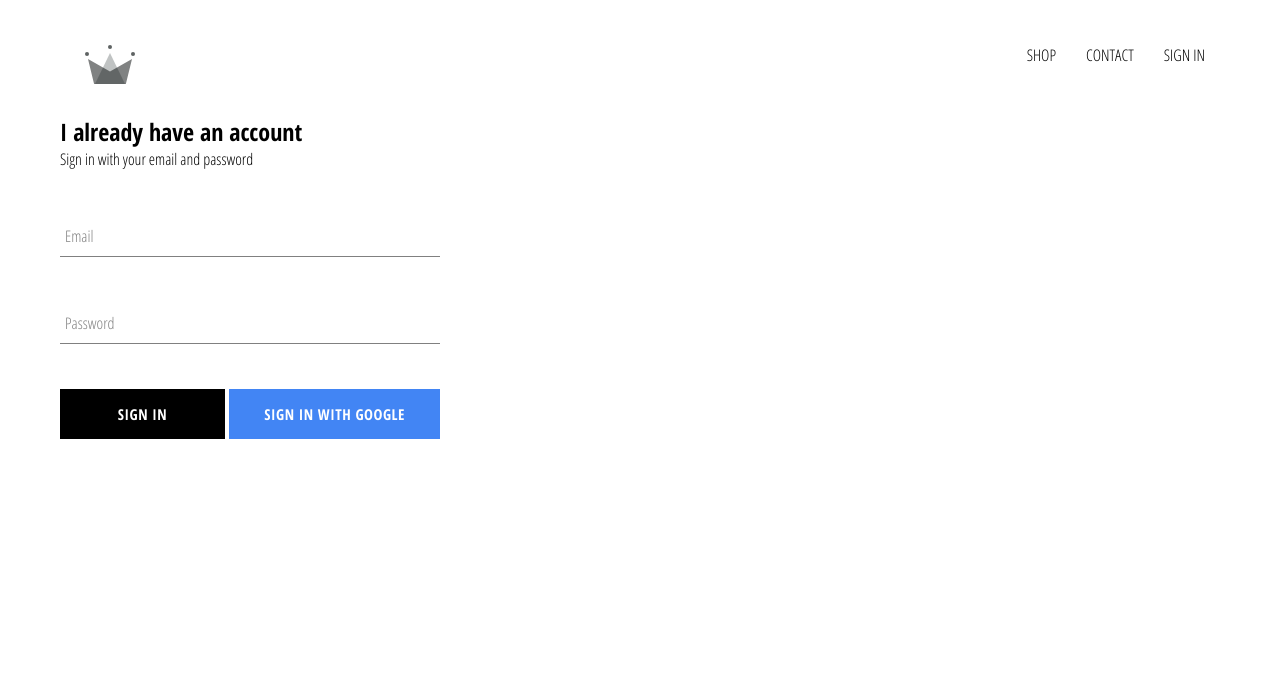
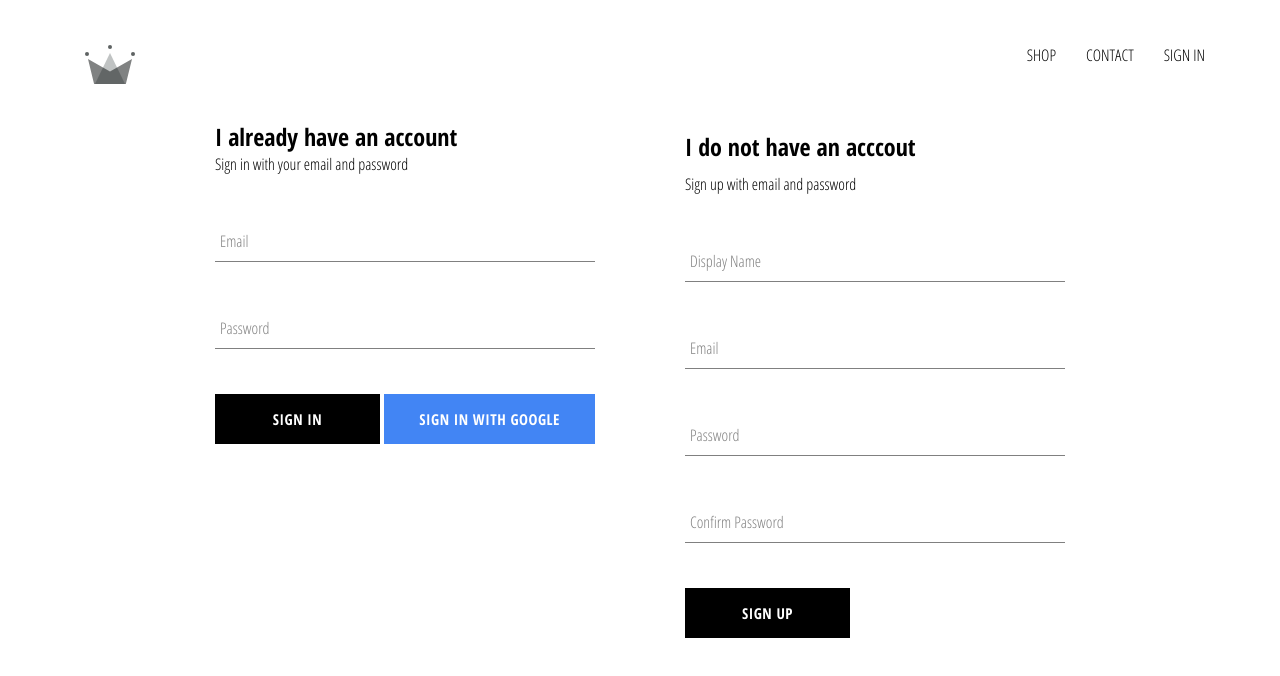
Before and after one commit to d-rat/royal-clothing, a React (Create React App) app: page /signin in a window 1280 px wide. Shown: the top 676 px of the page. Built offline with nearby package versions, Linux system fonts and the light colour scheme; no server answers.

Commit message:
authenticated users data is stored in firestore and we can signUp with email and password

```diff
--- a/src/App.js
+++ b/src/App.js
@@ -5,15 +5,29 @@
 import HomePage from "./pages/homepage/HomePage";
 import ShopPage from "./pages/shoppage/ShopPage";
 import SignInSignUpPage from "./pages/signIn-signUpPage/SignInSignUpPage";
-import firebase, { auth } from "./firebase/firebase.utils";
+import firebase, {
+  auth,
+  createUserProfileDocument,
+} from "./firebase/firebase.utils";
 
 function App() {
   firebase.unsubscribeFromAuth = null;
   const [currentUser, setCurrentUser] = useState(null);
 
   useEffect(() => {
-    firebase.unsubscribeFromAuth = auth.onAuthStateChanged((user) => {
-      setCurrentUser(user);
+    firebase.unsubscribeFromAuth = auth.onAuthStateChanged(async (userAuth) => {
+      if (userAuth) {
+        const userRef = await createUserProfileDocument(userAuth);
+
+        userRef.onSnapshot((snapShot) => {
+          setCurrentUser({
+            id: snapShot.id,
+            ...snapShot.data(),
+          });
+        });
+      }
+
+      setCurrentUser(userAuth);
     });
     return () => {
       firebase.unsubscribeFromAuth();
--- a/src/components/header/Header.jsx
+++ b/src/components/header/Header.jsx
@@ -19,7 +19,12 @@
           CONTACT
         </Link>
         {currentUser ? (
-          <div className="option" onClick={() => auth.signOut()}>
+          <div
+            className="option"
+            onClick={() => {
+              auth.signOut();
+            }}
+          >
             SIGN OUT
           </div>
         ) : (
--- /dev/null
+++ b/src/components/sign-up/SignUp.jsx
@@ -0,0 +1,92 @@
+import React, { useState } from "react";
+import FormInput from "../form-input/FormInput";
+import CustomButton from "../custom-button/CustomButton";
+import { auth, createUserProfileDocument } from "../../firebase/firebase.utils";
+
+import "./SignUp.scss";
+
+function SignUp() {
+  const [signUpState, setSignUpState] = useState({
+    displayName: "",
+    email: "",
+    password: "",
+    confirmPassword: "",
+  });
+
+  const handleSubmit = async (event) => {
+    event.preventDefault();
+
+    const { displayName, email, password, confirmPassword } = signUpState;
+
+    if (password !== confirmPassword) {
+      alert("password don't match");
+      return;
+    }
+    try {
+      const { user } = await auth.createUserWithEmailAndPassword(
+        email,
+        password
+      );
+      await createUserProfileDocument(user, { displayName });
+      setSignUpState({
+        displayName: "",
+        email: "",
+        password: "",
+        confirmPassword: "",
+      });
+    } catch (error) {
+      console.error(error);
+    }
+  };
+
+  const handleChange = (event) => {
+    const { name, value } = event.target;
+    setSignUpState({
+      ...signUpState,
+      [name]: value,
+    });
+  };
+  return (
+    <div className="sign-up">
+      <h2 className="title">I do not have an acccout</h2>
+      <span>Sign up with email and password</span>
+      <form className="sign-up-form" onSubmit={handleSubmit}>
+        <FormInput
+          type="text"
+          name="displayName"
+          value={signUpState.displayName}
+          onChange={handleChange}
+          label="Display Name"
+          required
+        />
+        <FormInput
+          type="email"
+          name="email"
+          value={signUpState.email}
+          onChange={handleChange}
+          label="Email"
+          required
+        />
+        <FormInput
+          type="password"
+          name="password"
+          value={signUpState.password}
+          onChange={handleChange}
+          label="Password"
+          required
+        />
+        <FormInput
+          type="password"
+          name="confirmPassword"
+          value={signUpState.confirmPassword}
+          onChange={handleChange}
+          label="Confirm Password"
+          required
+        />
+        <CustomButton type="submit">SIGN UP</CustomButton>
+      </form>
+    </div>
+  );
+}
+
+export default SignUp;
--- /dev/null
+++ b/src/components/sign-up/SignUp.scss
@@ -0,0 +1,9 @@
+.sign-up {
+  display: flex;
+  flex-direction: column;
+  width: 380px;
+
+  .title {
+    margin: 10px 0;
+  }
+}
--- a/src/firebase/firebase.utils.js
+++ b/src/firebase/firebase.utils.js
@@ -13,6 +13,24 @@
   measurementId: "G-J56ZYGE19V",
 };
 
+export const createUserProfileDocument = async (userAuth, additionalData) => {
+  if (!userAuth) return;
+
+  const userRef = firestore.doc(`users/${userAuth.uid}`);
+  const snapShot = await userRef.get();
+  if (!snapShot.exists) {
+    const { displayName, email } = userAuth;
+    const createdAt = new Date();
+
+    try {
+      await userRef.set({ displayName, email, createdAt, ...additionalData });
+    } catch (error) {
+      console.log("error creating user", error.message);
+    }
+  }
+  return userRef;
+};
+
 firebase.initializeApp(config);
 
 export const auth = firebase.auth();
--- a/src/pages/signIn-signUpPage/SignInSignUpPage.jsx
+++ b/src/pages/signIn-signUpPage/SignInSignUpPage.jsx
@@ -1,10 +1,13 @@
 import React from "react";
 import SignIn from "../../components/sign-in/SignIn";
+import SignUp from "../../components/sign-up/SignUp";
+import "./SignInSignUpPage.scss";
 
 function SignInSignUpPage() {
   return (
     <div className="sign-in-and-sign-up">
       <SignIn />
+      <SignUp />
     </div>
   );
 }
--- /dev/null
+++ b/src/pages/signIn-signUpPage/SignInSignUpPage.scss
@@ -0,0 +1,6 @@
+.sign-in-and-sign-up {
+  width: 850px;
+  display: flex;
+  justify-content: space-between;
+  margin: 30px auto;
+}
```
